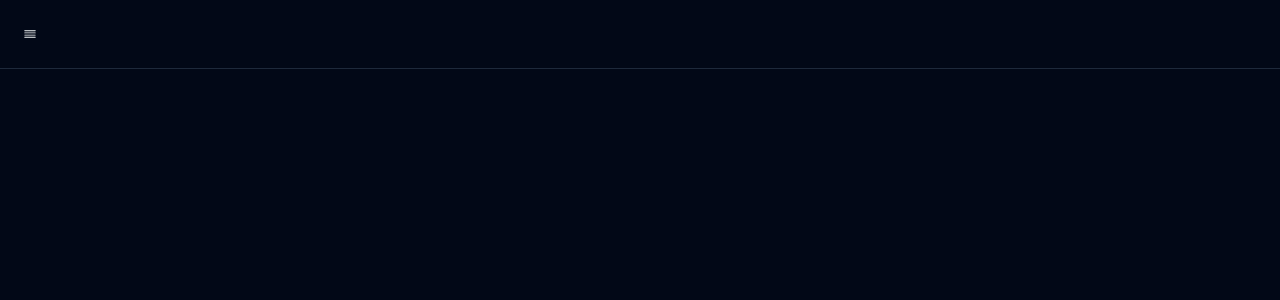
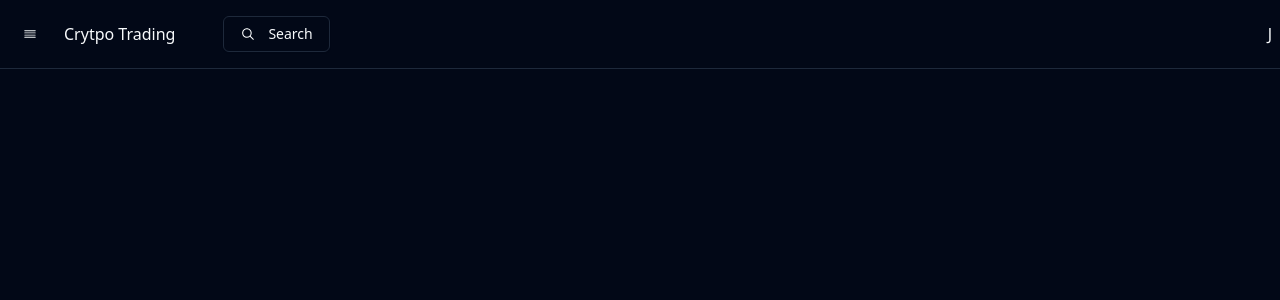
Before and after one commit to Student-jeevan/RealTimeTradingApp, a React app in the folder frontend/: page / in a window 1280 px wide. Shown: the top 300 px of the page. Built offline with nearby package versions, Linux system fonts and the light colour scheme; the HTML template or start-up script is replaced by a standard one.

Commit message:
icons added

```diff
--- a/frontend/src/pages/Navbar/Navbar.jsx
+++ b/frontend/src/pages/Navbar/Navbar.jsx
@@ -9,8 +9,8 @@
   SheetTitle,
   SheetTrigger,
 } from "@/components/ui/sheet"
-import { DragHandleHorizontalIcon} from "@radix-ui/react-icons"
-import { Avatar, AvatarImage } from '@radix-ui/react-avatar';
+import { DragHandleHorizontalIcon, MagnifyingGlassIcon} from "@radix-ui/react-icons"
+import { Avatar, AvatarFallback, AvatarImage } from '@radix-ui/react-avatar';
 const Navbar = ()=>{
     return (
         <div className='px-2 py-3 border-b z-50 bg-background bg-opacity-0 sticky top-0 left-0 right-0 flex justify-between items-center'>
@@ -40,8 +40,24 @@
                         <Sidebar/>
                     </SheetContent>
                 </Sheet>
+                <p className='text-sm lg:text-base cursor-pointer'>
+                    Crytpo Trading
+                </p>
+
+                <div className="p-0 ml-9">
+                    <Button variant="outline" className="flex items-center gap-3">
+                        <MagnifyingGlassIcon/>
+                        <span>Search</span>
+                    </Button>
+                </div>
             </div>
-
+            <div>
+                <Avatar>
+                    <AvatarFallback>
+                        J
+                    </AvatarFallback>
+                </Avatar>
+            </div>
         </div>
     )
 }
```
